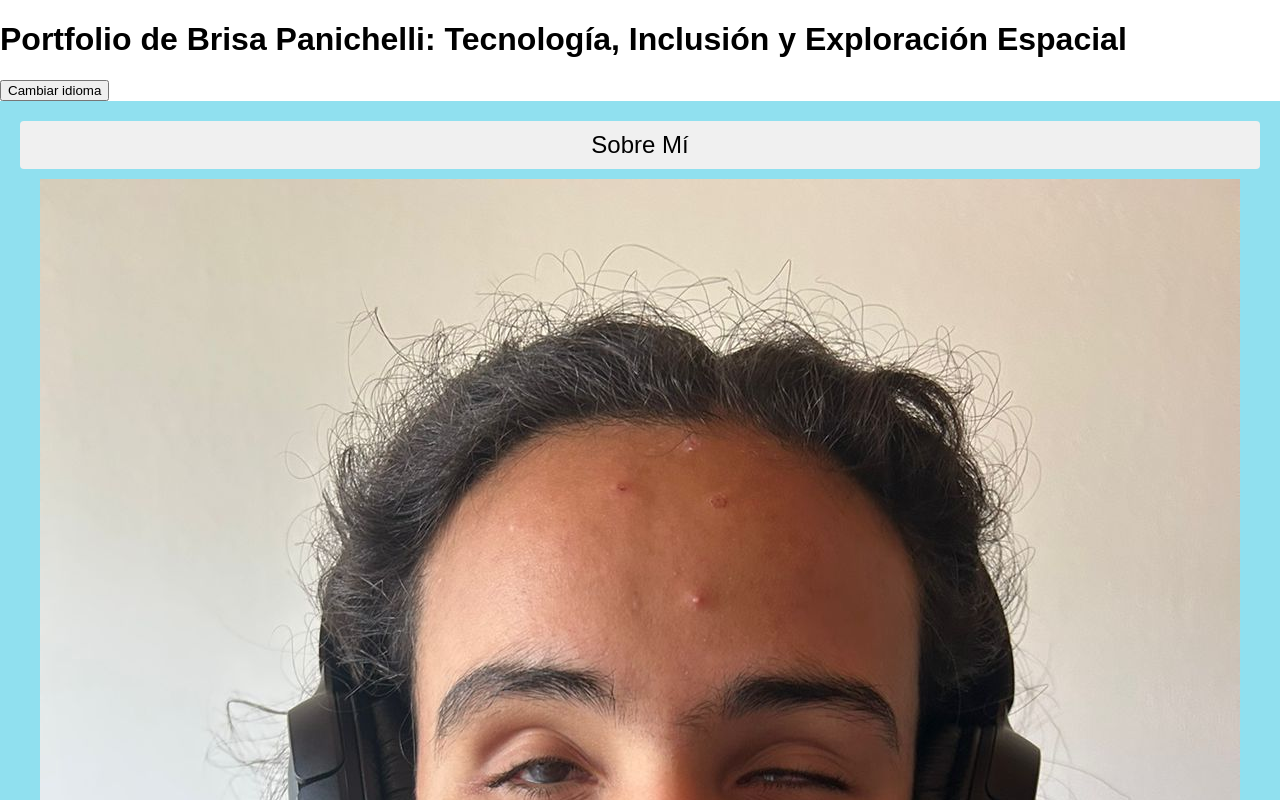
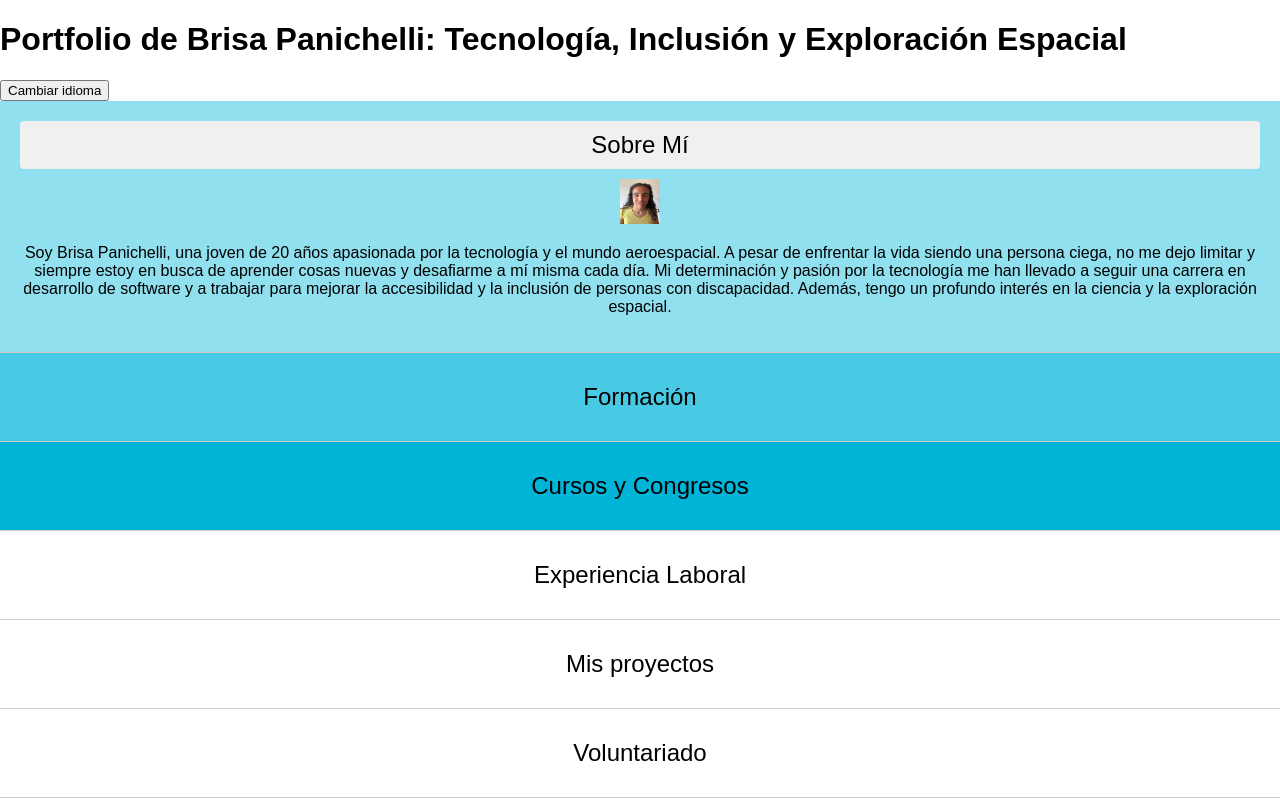
Before and after one commit to brisapanichelli/porfolio-brisa-panichelli, a plain HTML site: page index.html in a window 1280 px wide. Both pictures are taken after a click on the button "Sobre Mí". Shown: the top 800 px of the page. Drawn offline with Linux system fonts and the light colour scheme.

Commit message:
Update index.html

```diff
--- a/index.html
+++ b/index.html
@@ -17,7 +17,7 @@
   <div class="section">
     <button class="section-title" aria-expanded="false">Sobre Mí</button>
     <div class="section-content">
-  <img src="Imagen de WhatsApp 2023-09-25 a las 10.51.24.jpg" alt="una imagen de brisa frente a una pared blanca, ella lleva auriculares" height="10%">
+  <img src="Imagen de WhatsApp 2023-09-25 a las 10.51.24.jpg" alt="una imagen de brisa frente a una pared blanca, ella lleva auriculares" width="40" height="45">
       <p>Soy Brisa Panichelli, una joven de 20 años apasionada por la tecnología y el mundo aeroespacial. A pesar de enfrentar la vida siendo una persona ciega, no me dejo limitar y siempre estoy en busca de aprender cosas nuevas y desafiarme a mí misma cada día. Mi determinación y pasión por la tecnología me han llevado a seguir una carrera en desarrollo de software y a trabajar para mejorar la accesibilidad y la inclusión de personas con discapacidad. Además, tengo un profundo interés en la ciencia y la exploración espacial.</p>
     </div>
   </div>
```
